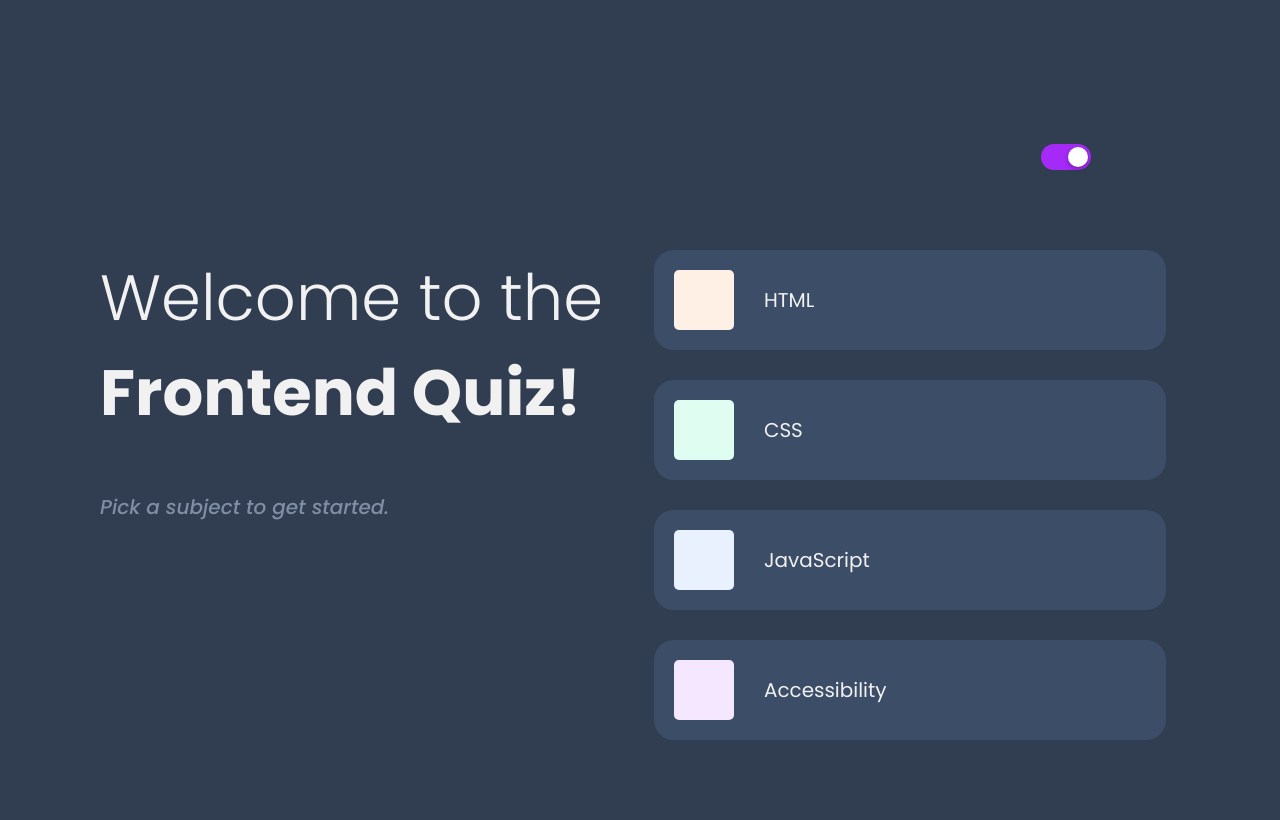
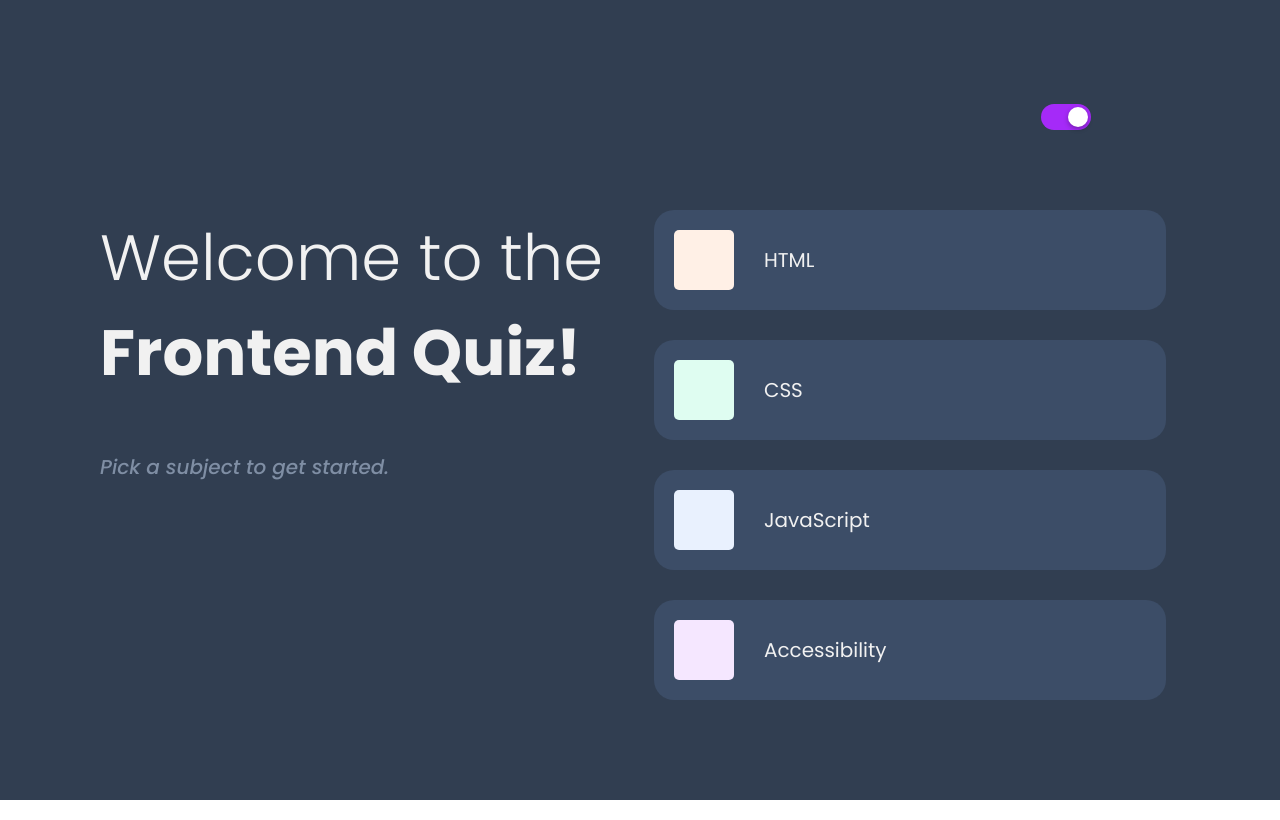
Before and after one commit to infinitee404/quiz-app, a React (Vite) app: page / in a window 1280 px wide. Built offline with nearby package versions, Linux system fonts and the light colour scheme; some icons are missing.

Commit message:
fixed css height

```diff
--- a/src/styles.css
+++ b/src/styles.css
@@ -14,7 +14,7 @@
 
 nav{
     background-color: transparent;
-    height: 200px;
+    height: 160px;
     display: flex;
     justify-content: flex-end;
     align-items: flex-end;
@@ -58,7 +58,7 @@ nav{
     display: flex;
     justify-content: center;
     align-items: flex-start;
-    padding: 50px 100px;
+    padding: 50px 100px 0 100px;
     width: 100%;
     min-height: auto;
 }
@@ -211,6 +211,13 @@ nav{
     width: 100%;
     display: flex;
     justify-content: center;
+    margin-bottom: 0;
+}
+
+.error:hover{
+    transform: none;
+    border: none;
+    cursor: default;
 }
 
 .game-over-screen{
@@ -254,7 +261,7 @@ nav{
 .loading{
     z-index: 999;
     display: flex;
-    height: calc(100vh - 200px);
+    height: calc(100vh - 160px);
     justify-content: center;
     align-items: center;
     font-size: 3rem;
@@ -317,7 +324,7 @@ nav{
     --text-muted: #7f8ea4;
     --selected: #3ddbd9;
     --highlight: #d9fbfb;
-    --error: #ff566d;
+    --error: #b35864;
     --correct: #1faf3f;
     --button-bg: #a52af8;
 }
```
